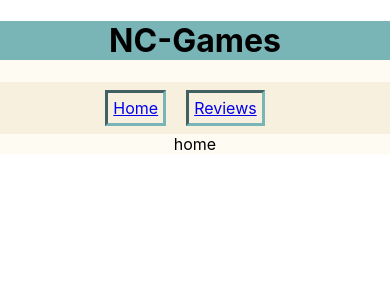
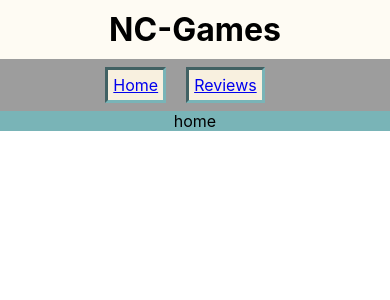
Before and after one commit to musaissa15/front-end-nc-games-musa, a React (Create React App) app: page / in a window 390 px wide. Shown: the top 300 px of the page. Built offline with nearby package versions, Linux system fonts and the light colour scheme.

Commit message:
category nav bar done (before checked)

```diff
--- a/src/App.css
+++ b/src/App.css
@@ -1,13 +1,13 @@
 .App {
-  text-align: center;
-  text-align: centre;
-  /* background-color: #F8F0DF; */
-  background-color: #79B4B7;
+	text-align: center;
+	text-align: centre;
+
+	background-color: #79b4b7;
 }
 
 @media only screen and (max-width: 600px) {
-  .App {
-    text-align: centre;
-    background-color: #fefbf3;
-  }
+	.App {
+		text-align: center;
+		background-color: #79b4b7;
+	}
 }
--- a/src/components/AllReviews/AllReviews.css
+++ b/src/components/AllReviews/AllReviews.css
@@ -1,5 +1,5 @@
 .reviews-card {
-  border: 10px solid;
+	/* border: 10px solid; */
 
 	align-items: center;
 	border-color: rgb(121, 180, 183);
@@ -7,28 +7,30 @@
 	list-style: none;
 }
 
-.reviews-ul {
-  margin: 0 auto;
+h2 {
+	list-style: none;
+}
+.reviews-container {
+	/* margin: 0 auto; */
 	text-align: center;
 }
 .review-img {
 	width: 30rem;
 	width: 350px;
-  /* border-width: 3px 3px 5px 5px;
-  border-radius:4% 95% 6% 95%/95% 4% 92% 5%; */
 	transform: rotate(-2deg);
 	transform: rotate(2deg);
 	margin: 15px;
 	padding: 0 5px;
-  /* float:right; */
+
 	background: #79b4b7;
 	border: 1px solid #222;
 	box-shadow: 3px 3px 0 #79b4b7;
 	box-shadow: 3px 3px 0;
 }
+
 @media only screen and (max-width: 600px) {
 	.review-img {
-    width: 100%;
+		width: 90%;
 		height: auto;
 		align-items: center;
 		align-items: flex-end;
@@ -45,11 +47,14 @@
 	h1 {
 		background-color: #79b4b7;
 	}
-  .reviews-card {
-    border: 10px solid;
-    align-items: center;
-    border-width: 0cm;
+	.reviews-container {
+		display: flexbox;
+		flex-wrap: wrap;
 		background-color: rgb(248, 240, 223);
-
+		margin: 20px;
+		padding: 20px;
+	}
+	ul {
+		padding: 5px;
 	}
 }
--- a/src/components/AllReviews/AllReviews.jsx
+++ b/src/components/AllReviews/AllReviews.jsx
@@ -15,11 +15,12 @@ export const Reviews = () => {
 	return (
 		<div>
 			<CategoriesNav setIsCategory={setIsCategory} />
-      <ul className="reviews-ul">
+			<ul>
 				{reviews.map((review) => {
 					return (
-            <li key={review.review_id} className="reviews-card">
-              <h2>{review.title}</h2>
+						<li key={review.review_id}>
+							<div className="reviews-container">
+								<h2 className="review-title">{review.title}</h2>
 								<img
 									src={review.review_img_url}
 									alt={review.title}
@@ -28,6 +29,7 @@ export const Reviews = () => {
 								<h3 className="review-votes">Votes:{review.votes}</h3>
 								<h4> {review.owner}</h4>
 								<p>{review.category}</p>
+							</div>
 						</li>
 					);
 				})}
--- a/src/components/Header/Header.css
+++ b/src/components/Header/Header.css
@@ -1,4 +1,6 @@
 h1 {
-  background-color: #79b4b7;
-  /* padding-bottom: 1rem; */
+	background-color: #fefbf3;
+	margin: 0px;
+	padding: 10px;
+	/* padding-bottom: 1rem; */
 }
--- a/src/components/Nav/Nav.css
+++ b/src/components/Nav/Nav.css
@@ -23,12 +23,11 @@
 }
 
 @media only screen and (max-width: 600px) {
-  .nav-bar {
+ .nav-bar {
   background-color: rgb(157, 157, 157);
   padding: 1rem;
   padding-top: 1rem;
-  background-color: #f8f0df;
-  white-space: 10px;
+
 }
 
 .nav-home{
```
Lines whose indentation alone changed are shown as unchanged.
